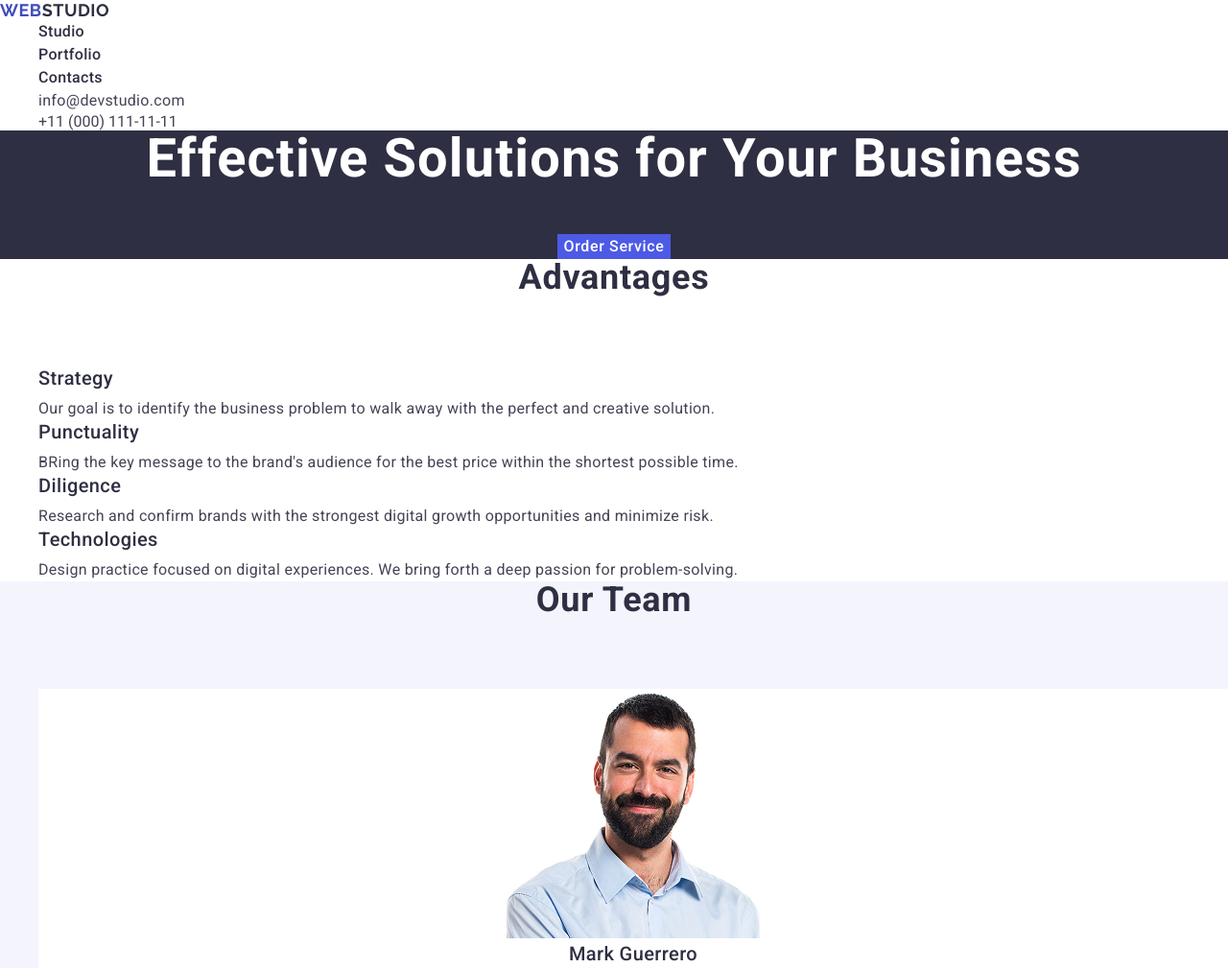
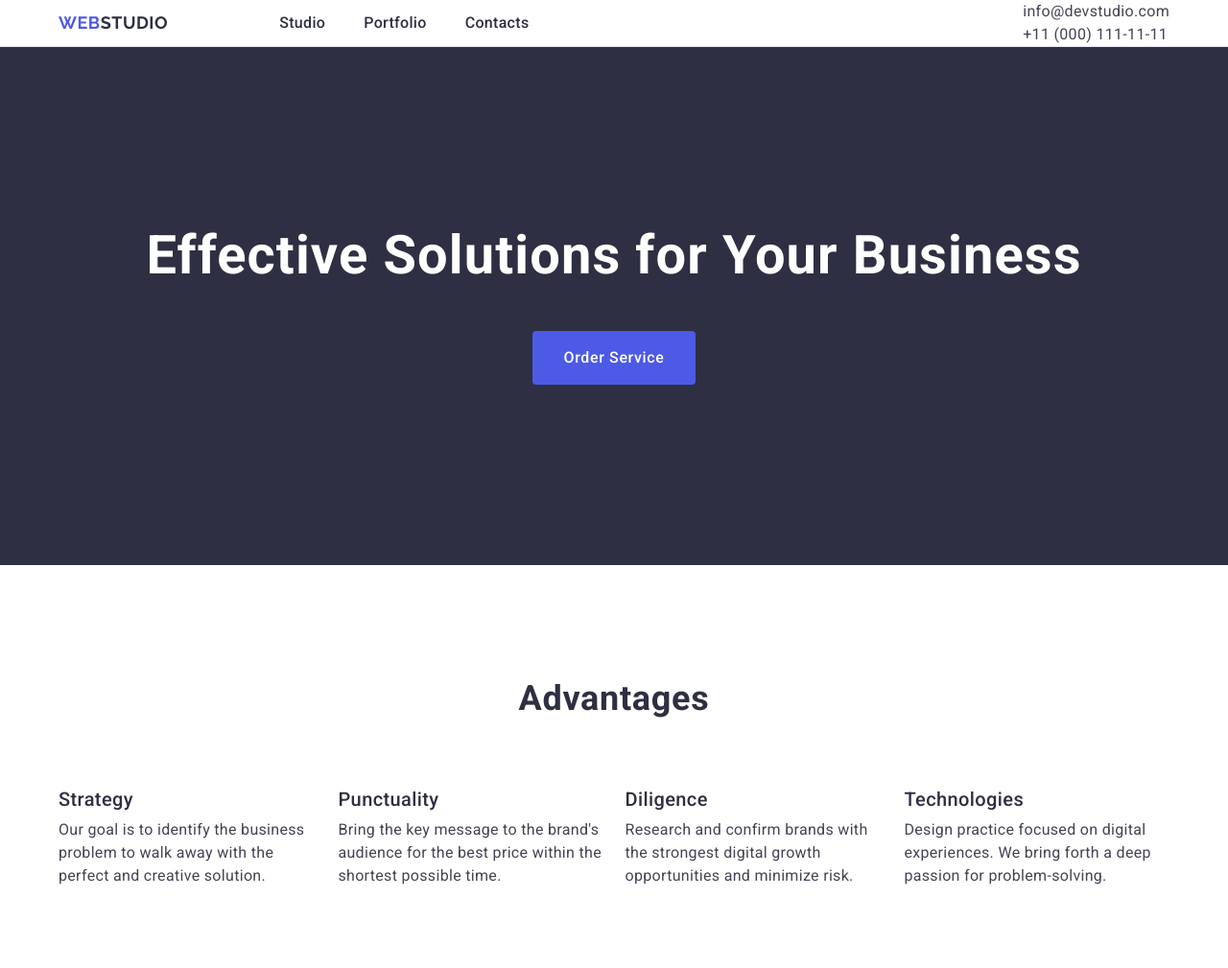
Before and after one commit to Yevhenii-Shep/goit-markup-hw-02, a plain HTML site: page index.html in a window 1280 px wide. Shown: the top 1009 px of the page at 96% size. Drawn offline with Linux system fonts and the light colour scheme.

Commit message:
11change

```diff
--- a/css/styles.css
+++ b/css/styles.css
@@ -6,16 +6,14 @@ body.page {
   margin: 0;
 }
 
-h1,
-h2,
-h3,
-p {
+h1, h2, h3, p {
   margin: 0;
 }
 
 ul {
   list-style: none;
   margin: 0;
+  padding: 0;
 }
 
 a {
@@ -27,8 +25,34 @@ button {
   font-family: inherit;
 }
 
+/* ==== Container ==== */
+.container {
+  width: 1158px;
+  margin: 0 auto;
+  padding: 0 15px;
+}
+
+/* ==== Header ==== */
 .site-header {
+  border-bottom: 1px solid #e7e9fc;
+}
+
+.header-container {
+  display: flex;
+  align-items: center;
   justify-content: space-between;
+}
+
+.site-nav {
+  display: flex;
+  align-items: center;
+  gap: 40px;
+}
+
+.nav-list {
+  display: flex;
+  gap: 40px;
+  margin-left: 76px;
 }
 
 .logo {
@@ -40,16 +64,15 @@ button {
   color: #4d5ae5;
   line-height: 1.17;
 }
+
 .logo:hover,
 .logo:focus {
   color: #404bbf;
-
 }
 
 .logo-accent {
   color: #2e2f42;
 }
-
 
 .nav-link {
   color: #2e2f42;
@@ -69,7 +92,8 @@ button {
   font-style: normal;
 }
 
-.contact {
+.contact,
+.contact-phone {
   font-size: 16px;
   color: #434455;
   transition: color 250ms ease;
@@ -77,18 +101,18 @@ button {
   letter-spacing: 0.02em;
 }
 
-.contact:hover ,.contact:hover,
-.contact:focus, .contact:focus {
+.contact:hover,
+.contact:focus,
+.contact-phone:hover,
+.contact-phone:focus {
   color: #404bbf;
 }
 
+/* ==== Hero ==== */
 .hero-section {
   background-color: #2e2f42;
   text-align: center;
-}
-.hero-section:hover,
-.hero-section:focus{
-  color: #404bbf;
+  padding: 188px 0;
 }
 
 .hero-title {
@@ -111,11 +135,18 @@ button {
   cursor: pointer;
   transition: background-color 250ms ease;
   line-height: 1.5;
+  padding: 16px 32px;
+  border-radius: 4px;
 }
 
 .hero-button:hover,
 .hero-button:focus {
   background-color: #404bbf;
+}
+
+/* ==== Features ==== */
+.features-section {
+  padding: 120px 0;
 }
 
 .section-title {
@@ -126,6 +157,11 @@ button {
   text-transform: capitalize;
   margin-bottom: 72px;
   line-height: 1.11;
+}
+
+.features-list {
+  display: flex;
+  gap: 24px;
 }
 
 .feature-title {
@@ -144,25 +180,33 @@ button {
   line-height: 1.5;
 }
 
+/* ==== Team ==== */
 .team-section {
   background-color: #f4f4fd;
+  padding: 120px 0;
+}
+
+.team-list {
+  display: flex;
+  gap: 24px;
 }
 
 .team-member {
   background-color: #ffffff;
   text-align: center;
+  border-radius: 4px;
+  padding-bottom: 32px;
+}
+
+/* ==== Portfolio ==== */
+.portfolio-section {
+  padding: 120px 0;
 }
 
 .portfolio-list {
+  display: flex;
   flex-wrap: wrap;
-}
-.portfolio-title {
-  font-size: 36px;
-  line-height: 1.2;
-  text-align: center;
-  letter-spacing: 0.02em;
-  text-transform: capitalize;
-  color: #2e2f42;
+  gap: 24px;
 }
 
 .portfolioo-title {
@@ -172,14 +216,18 @@ button {
   letter-spacing: 0.02em;
   color: #2e2f42;
 }
+
 .portfolioo-text {
   font-size: 16px;
   line-height: 1.5;
   letter-spacing: 0.02em;
   color: #434455;
 }
+
+/* ==== Footer ==== */
 .site-footer {
   background-color: #2e2f42;
+  padding: 100px 0;
 }
 
 .footer-logo-accent {
@@ -191,4 +239,6 @@ button {
   font-size: 16px;
   letter-spacing: 0.02em;
   line-height: 1.5;
+  max-width: 264px;
+  margin-top: 16px;
 }
--- a/index.html
+++ b/index.html
@@ -4,32 +4,31 @@
     <meta charset="UTF-8" />
     <meta name="viewport" content="width=device-width, initial-scale=1.0" />
     <title>WebStudio</title>
+
     <link rel="stylesheet" href="css/styles.css" />
+
     <link rel="preconnect" href="https://fonts.googleapis.com" />
     <link rel="preconnect" href="https://fonts.gstatic.com" crossorigin />
     <link
-      href="https://fonts.googleapis.com/css2?family=Raleway:ital,wght@0,100..900;1,100..900&display=swap"
-      rel="stylesheet"
-    />
-    <link rel="preconnect" href="https://fonts.googleapis.com" />
-    <link rel="preconnect" href="https://fonts.gstatic.com" crossorigin />
-    <link
-      href="https://fonts.googleapis.com/css2?family=Raleway:ital,wght@0,100..900;1,100..900&family=Roboto:ital,wght@0,100..900;1,100..900&display=swap"
+      href="https://fonts.googleapis.com/css2?family=Raleway:wght@700&family=Roboto:wght@400;500;700&display=swap"
       rel="stylesheet"
     />
   </head>
+
   <body class="page">
     <header class="site-header">
+      <div class="container header-container">
         <nav class="site-nav">
           <a href="./index.html" class="logo"
-          >Web<span class="logo-accent">Studio</span>
-        </a>
-      <ul>
+            >Web<span class="logo-accent">Studio</span></a
+          >
+          <ul class="nav-list">
             <li><a href="./index.html" class="nav-link">Studio</a></li>
             <li><a href="" class="nav-link">Portfolio</a></li>
             <li><a href="" class="nav-link">Contacts</a></li>
           </ul>
         </nav>
+
         <address class="site-address">
           <ul class="contact-list">
             <li>
@@ -44,28 +43,34 @@
             </li>
           </ul>
         </address>
+      </div>
     </header>
 
     <main>
       <section class="hero-section">
-        <h1 class="hero-title"> Effective Solutions for Your Business</h1>
+        <div class="container">
+          <h1 class="hero-title">
+            Effective Solutions for Your Business
+          </h1>
           <button type="button" class="hero-button">Order Service</button>
+        </div>
       </section>
 
       <section class="features-section">
+        <div class="container">
           <h2 class="section-title">Advantages</h2>
           <ul class="features-list">
             <li>
               <h3 class="feature-title">Strategy</h3>
               <p class="feature-text">
-              Our goal is to identify the business problem to walk away with the
-              perfect and creative solution.
+                Our goal is to identify the business problem to walk away with
+                the perfect and creative solution.
               </p>
             </li>
             <li>
               <h3 class="feature-title">Punctuality</h3>
               <p class="feature-text">
-              BRing the key message to the brand's audience for the best price
+                Bring the key message to the brand's audience for the best price
                 within the shortest possible time.
               </p>
             </li>
@@ -84,9 +89,11 @@
               </p>
             </li>
           </ul>
+        </div>
       </section>
 
       <section class="team-section">
+        <div class="container">
           <h2 class="section-title">Our Team</h2>
           <ul class="team-list">
             <li class="team-member">
@@ -110,9 +117,11 @@
               <p class="feature-text">UI Designer</p>
             </li>
           </ul>
+        </div>
       </section>
 
       <section class="portfolio-section">
+        <div class="container">
           <h2 class="section-title">Our Portfolio</h2>
           <ul class="portfolio-list">
             <li class="portfolio-item">
@@ -121,62 +130,45 @@
               <p class="portfolioo-text">App</p>
             </li>
             <li class="portfolio-item">
-            <img
-              src="./images/CashlessPayment.jpg"
-              alt="Cashless Payment"
-              width="360"
-            />
+              <img src="./images/CashlessPayment.jpg" alt="Cashless Payment" width="360" />
               <h3 class="portfolioo-title">Cashless Payment</h3>
               <p class="portfolioo-text">Marketing</p>
             </li>
             <li class="portfolio-item">
-            <img
-              src="./images/meditatonApp.jpg"
-              alt="Meditation App"
-              width="360"
-            />
+              <img src="./images/meditatonApp.jpg" alt="Meditation App" width="360" />
               <h3 class="portfolioo-title">Meditation App</h3>
               <p class="portfolioo-text">App</p>
             </li>
             <li class="portfolio-item">
-            <img
-              src="./images/TaxiService.jpg"
-              alt="Taxi Service"
-              width="360"
-            />
+              <img src="./images/TaxiService.jpg" alt="Taxi Service" width="360" />
               <h3 class="portfolioo-title">Taxi Service</h3>
               <p class="portfolioo-text">Marketing</p>
             </li>
             <li class="portfolio-item">
-            <img
-              src="./images/ScreenIllustrarions.jpg"
-              alt="Screen Illustrations"
-              width="360"
-            />
+              <img src="./images/ScreenIllustrarions.jpg" alt="Screen Illustrations" width="360" />
               <h3 class="portfolioo-title">Screen Illustrations</h3>
               <p class="portfolioo-text">Design</p>
             </li>
             <li class="portfolio-item">
-            <img
-              src="./images/OnlineCourses.jpg"
-              alt="Online Courses"
-              width="360"
-            />
+              <img src="./images/OnlineCourses.jpg" alt="Online Courses" width="360" />
               <h3 class="portfolioo-title">Online Courses</h3>
               <p class="portfolioo-text">Marketing</p>
             </li>
           </ul>
+        </div>
       </section>
     </main>
 
     <footer class="site-footer">
+      <div class="container">
         <a href="./index.html" class="logo"
           >Web<span class="footer-logo-accent">Studio</span></a
         >
         <p class="footer-text">
-        Increase the flow of customers and sales for your business with digital
-        marketing & growth solutions.
+          Increase the flow of customers and sales for your business with
+          digital marketing & growth solutions.
         </p>
+      </div>
     </footer>
   </body>
 </html>
```
Lines whose indentation alone changed are shown as unchanged.
